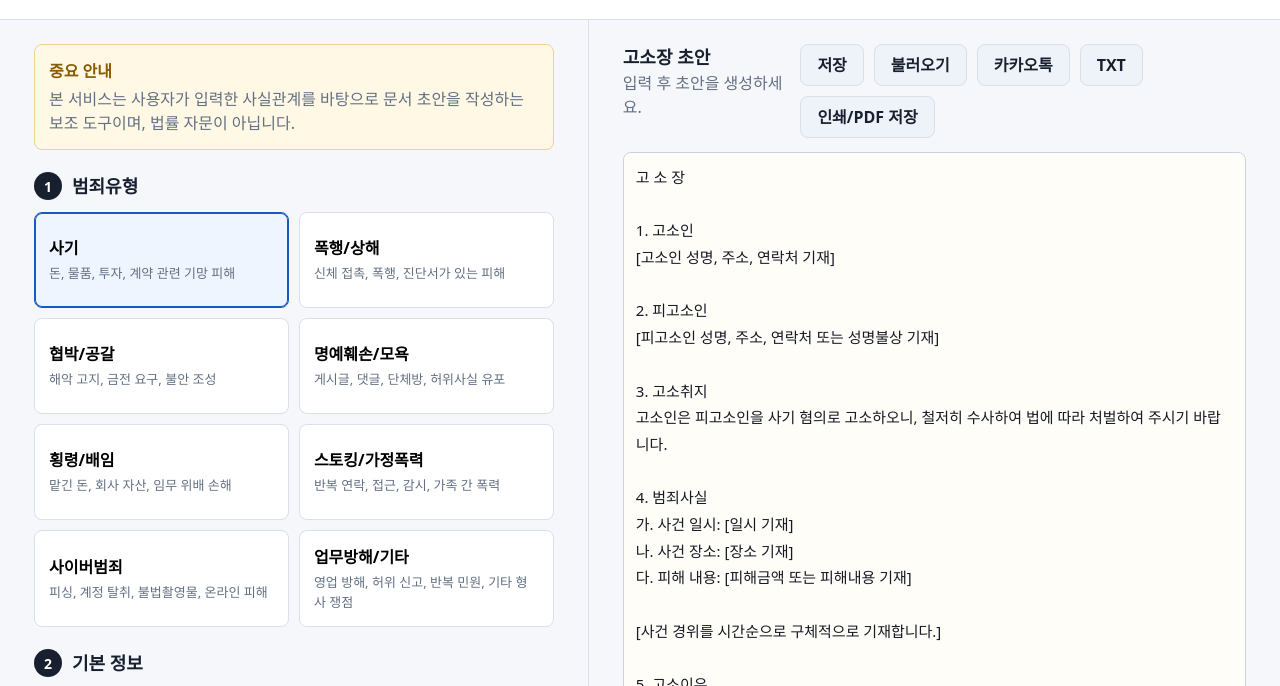
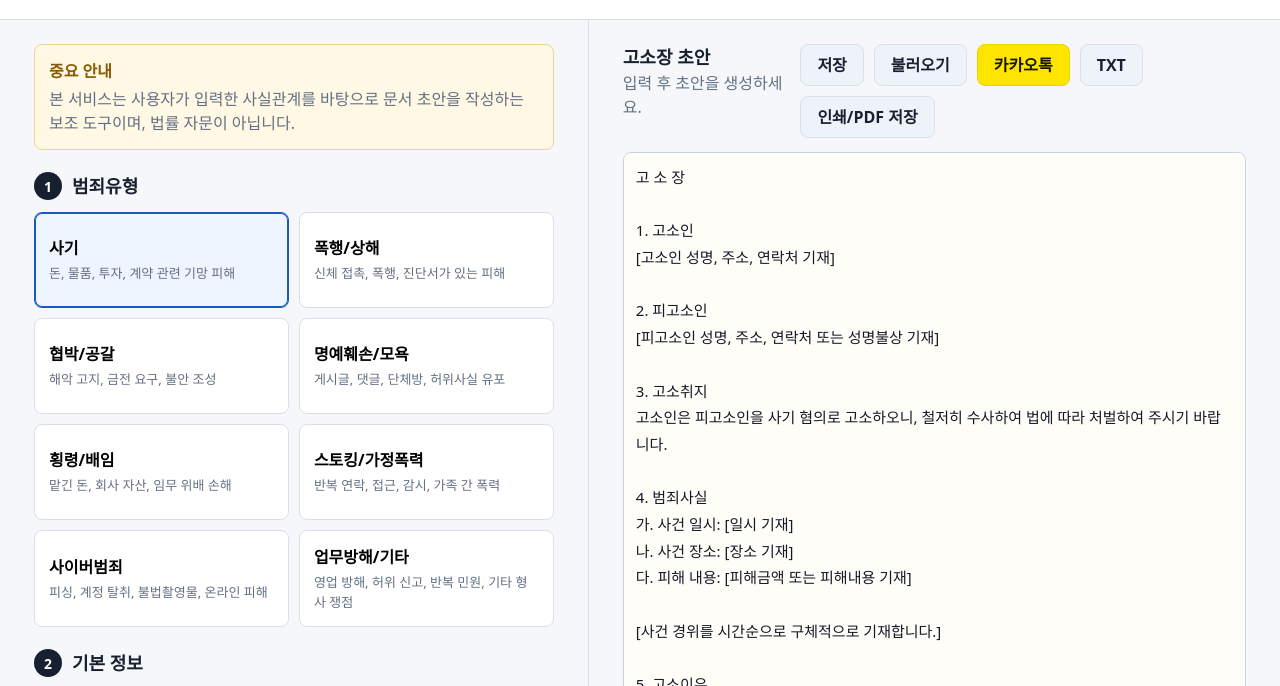
Before and after one commit to kimssi1201-ux/gosojang-helper, a website: page public/index.html in a window 1280 px wide. Shown: the part 85-771 px from the top of the page. Drawn offline with Linux system fonts and the light colour scheme.

Commit message:
Style Kakao share button

```diff
--- a/public/styles.css
+++ b/public/styles.css
@@ -143,6 +143,12 @@ label,
   background: var(--soft);
   color: var(--ink);
   border: 1px solid var(--line);
+}
+
+.kakao-button {
+  background: #fee500;
+  color: #181600;
+  border-color: #ead200;
 }
 
 .wide {
```
